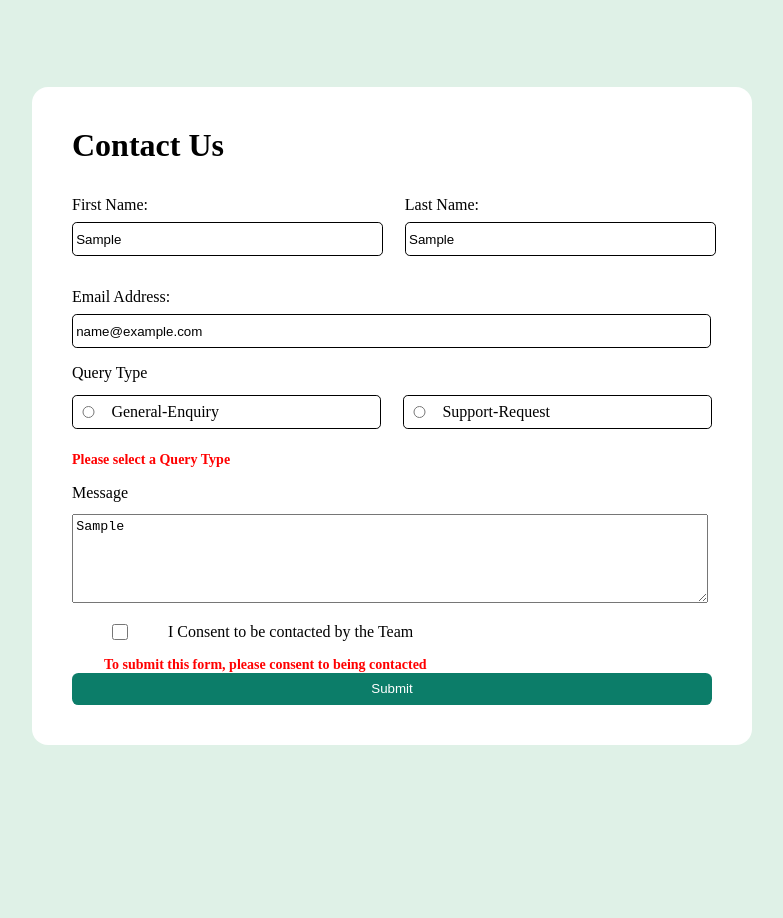
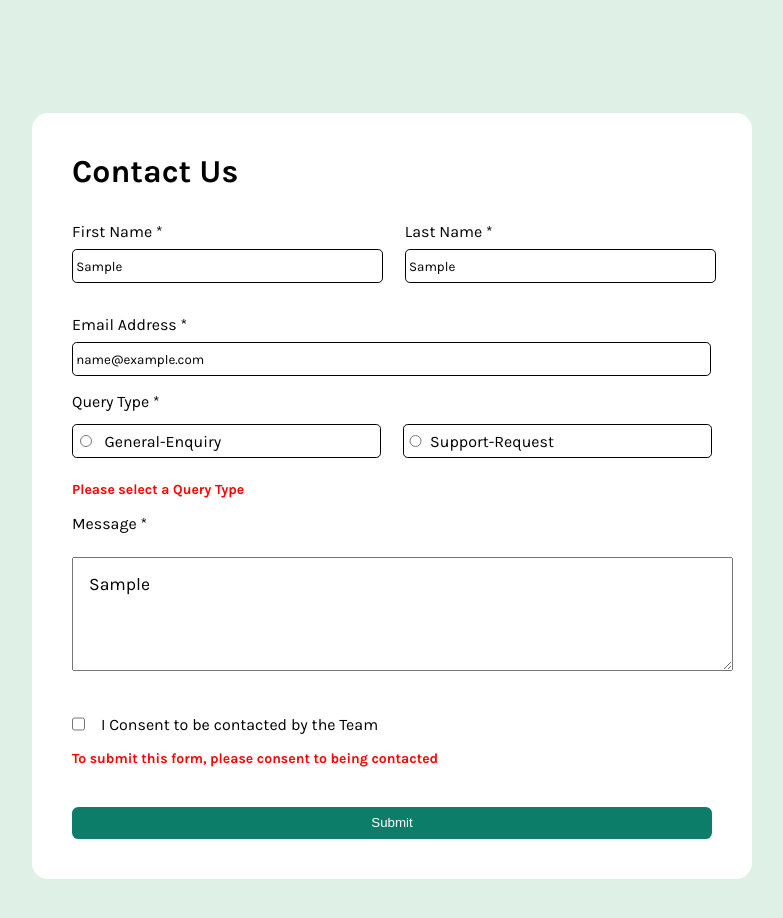
Before and after one commit to 1Nonso/Contact-Form, a plain HTML site: page index.html in a window 1280 px wide. Both pictures are taken after typing "Sample", "Sample", "name@example.com", "Sample" into the empty fields and a click on the button "Submit". Shown: the whole page, without its empty margins (248-1031 px from the left). Before the commit the page ends 832 px from the top, so only its background shows below. Drawn offline with Linux system fonts and the light colour scheme.

Commit message:
added finishing touches, done with phase one.

```diff
--- a/index.html
+++ b/index.html
@@ -30,44 +30,41 @@
         <fieldset>
           <div class="names_section">
             <div class="firstName firstNameInput">
-              <label for="f-name">First Name: </label>
+              <label for="fName">First Name * </label>
               <br />
               <input
                 type="text"
                 id="fName"
                 name="First-name"
                 autocomplete="name"
-                placeholder="Enter First Name"
                 required
               />
             </div>
             <div class="lastName">
-              <label for="l-name">Last Name: </label>
+              <label for="lName">Last Name * </label>
               <br />
               <input
                 type="text"
                 name="Last-name"
                 id="lName"
                 autocomplete="name"
-                placeholder="Enter Last Name / Surname"
                 required
               />
             </div>
           </div>
           <div class="emailAddress">
-            <label for="email">Email Address:</label>
+            <label for="email">Email Address *</label>
             <br />
             <input
               type="email"
               name="email"
               id="email"
               autocomplete="email"
-              placeholder="Enter Valid Email Address here"
               required
             />
           </div>
           <section class="queryContainer">
-            <legend>Query Type</legend>
+            <legend>Query Type *</legend>
             <fieldset class="queryType">
               <div class="radioInput" tabindex="0">
                 <label class="label" for="General-Enquiry">
@@ -96,13 +93,12 @@
             </fieldset>
           </section>
           <div class="messageContainer">
-            <label for="description">Message</label>
+            <label for="description">Message *</label>
             <br />
             <textarea
               name="description"
               id="description"
               rows="10"
-              placeholder="Write a detailed discription of yourself and The reason you are contacting us"
               required
             ></textarea>
           </div>
--- a/script.js
+++ b/script.js
@@ -12,7 +12,7 @@ const consent = document.getElementById("consent");
 const consentContainer = document.querySelector(".consentContainer");
 const submitButton = document.querySelector(".submit");
 const popUpOne = document.querySelector(".popUp");
-const form = document.querySelector('.contactForm')
+const form = document.querySelector(".contactForm");
 
 const errorMessageFirstName = document.createElement("p");
 errorMessageFirstName.textContent = "This field is required";
@@ -68,7 +68,8 @@ emailInput.addEventListener("blur", (event) => {
   const emailInput = event.target.value.trim();
   if (
     // !emailInput.includes("@") || !emailInput.includes(".")
-    !emailRegex.test(emailInput)
+    !emailRegex.test(emailInput) ||
+    emailInput == ""
   ) {
     email.appendChild(errorMessageEmail);
     event.target.style.borderColor = `red`;
@@ -116,9 +117,16 @@ errorMessageConsent.style.cssText = `
 color: red;
 font-size: 14px;
 font-weight: bold;
-margin-top: 10px;
-margin-left: 2rem;
+margin-bottom: 1.5rem;
 `;
+
+consent.addEventListener("blur", () => {
+  if (!consent.checked) {
+    consentContainer.appendChild(errorMessageConsent);
+  } else {
+    errorMessageConsent.remove();
+  }
+});
 
 const popup = document.createElement("div");
 
@@ -200,10 +208,5 @@ submitButton.addEventListener("click", (event) => {
   if (allFieldsValid) {
     form.submit();
     popUpOne.classList.remove("popUp"); // Show popup
-  //   setTimeout(() => {
-  //   }, 2000);
-  //   setTimeout(() => {
-  //     popUpOne.remove();
-  //   }, 10000);
   }
 });
--- a/style.css
+++ b/style.css
@@ -9,13 +9,11 @@
 }
 
 :root {
-  /* Primary */
   --green-light: hsl(148, 38%, 91%);
   --green-medium: hsl(169, 82%, 27%);
   --green-dark: hsla(169, 91%, 13%, 0.938);
   --red: hsl(0, 66%, 54%);
 
-  /* Neutral */
   --White: hsl(0, 0%, 100%);
   --grey-light: hsl(186, 15%, 59%, 0.3);
   --Grey-medium: hsl(186, 15%, 59%);
@@ -29,19 +27,21 @@ body {
   height: 100dvh;
   background-color: var(--green-light);
   margin: 1rem 0;
-  /* padding: 10rem 0; */
+  padding: 5rem 0;
   position: relative;
+  font-family: karla;
 }
 
 .popUpSection {
   background-color: var(--Grey-darker);
-  position: absolute;
+  position: fixed;
   top: 0;
   padding: 1.5rem;
+  margin-top: 2rem;
   border-radius: 1rem;
   color: var(--White);
   z-index: 10;
-  transition: all 3000ms linear;
+  transition: all 0.7s ease-in-out;
   div {
     width: 50%;
     display: flex;
@@ -87,7 +87,7 @@ div {
     width: 98.5%;
     border-radius: 0.3rem;
     border: 1px solid;
-    /* border-color: red; */
+    font-family: karla;
   }
 }
 
@@ -97,8 +97,8 @@ input:hover {
 }
 
 input:focus {
-  border: none !important;
   background-color: var(--green-light);
+  border-color: aqua;
 }
 
 .radioInput {
@@ -115,7 +115,7 @@ input:focus {
     align-items: center;
     justify-content: space-around;
     cursor: pointer;
-    width: 50%;
+    width: 90%;
     z-index: -1;
     input {
       width: 10%;
@@ -135,20 +135,19 @@ input:focus {
 
 textarea {
   width: 98%;
-  margin: 0.8rem 0 0 0;
-  padding: 0.2rem;
-}
-
-textarea:focus {
-  border: 0.2rem solid red;
+  margin: 1.5rem 0 0.5rem 0;
+  font-size: 1.1rem;
+  font-family: karla;
 }
 
 .checkBox {
   display: block;
   display: flex;
   align-items: center;
+  margin-top: 2rem;
   .consentCheckBox {
-    width: 15%;
+    /* width: 15%; */
+    margin-right: 1rem;
     height: 1rem;
   }
 }
@@ -160,11 +159,17 @@ button {
   border: none;
   background-color: var(--green-medium);
   color: var(--White);
+  margin-top: 1rem;
 }
 
 button:hover {
   cursor: pointer;
   background-color: var(--green-dark);
+}
+
+button:active{
+  background-color: var(--green-light);
+  transition: all 300ms linear;
 }
 
 @media screen and (min-width: 1024px) {
@@ -181,6 +186,12 @@ button:hover {
     }
   }
 
+  .radioInput{
+    label{
+      width: 50%;
+    }
+  }
+
   .queryType {
     display: flex;
     justify-content: space-between;
@@ -191,5 +202,6 @@ button:hover {
 
   textarea {
     height: 5rem;
+    padding: 1rem;
   }
 }
```
